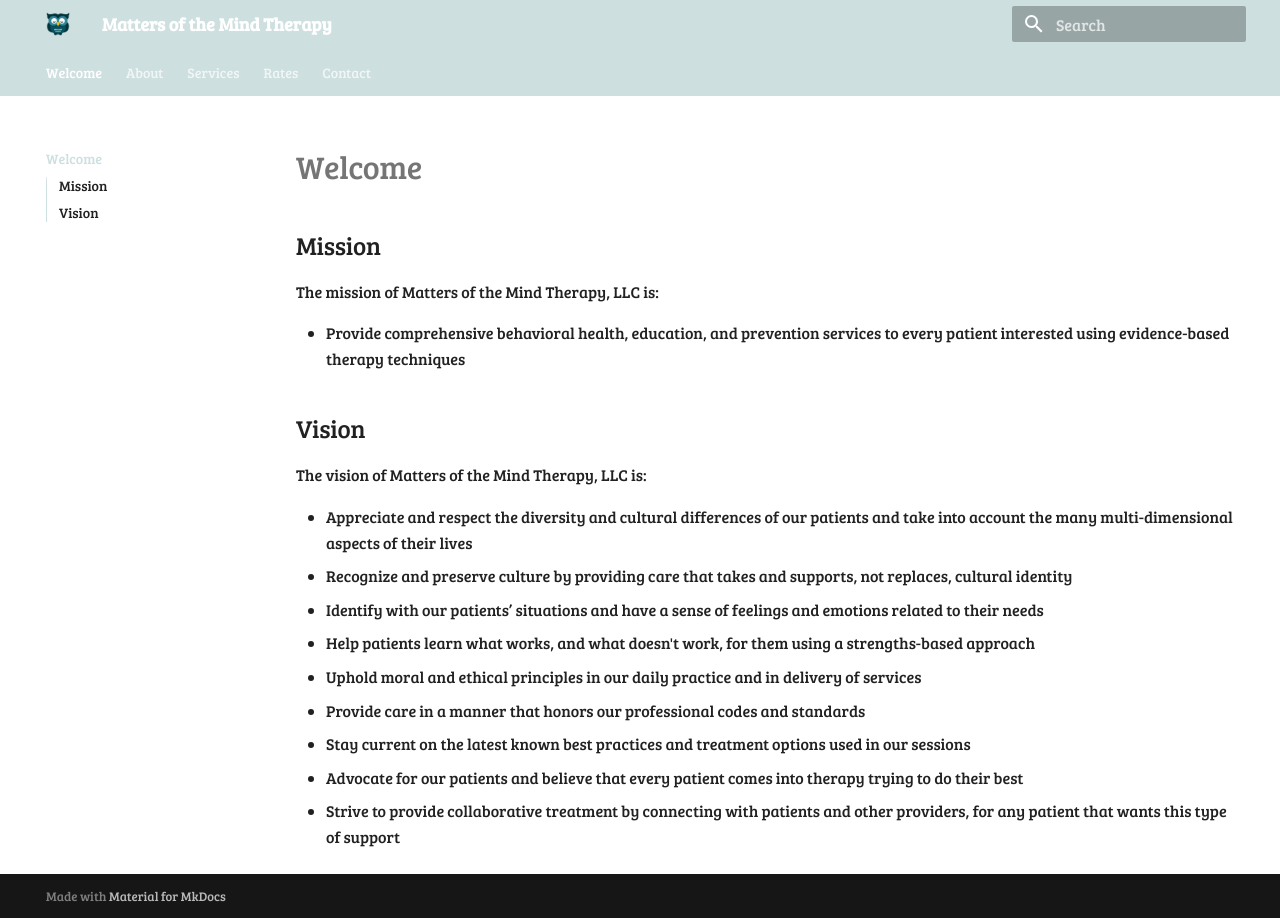
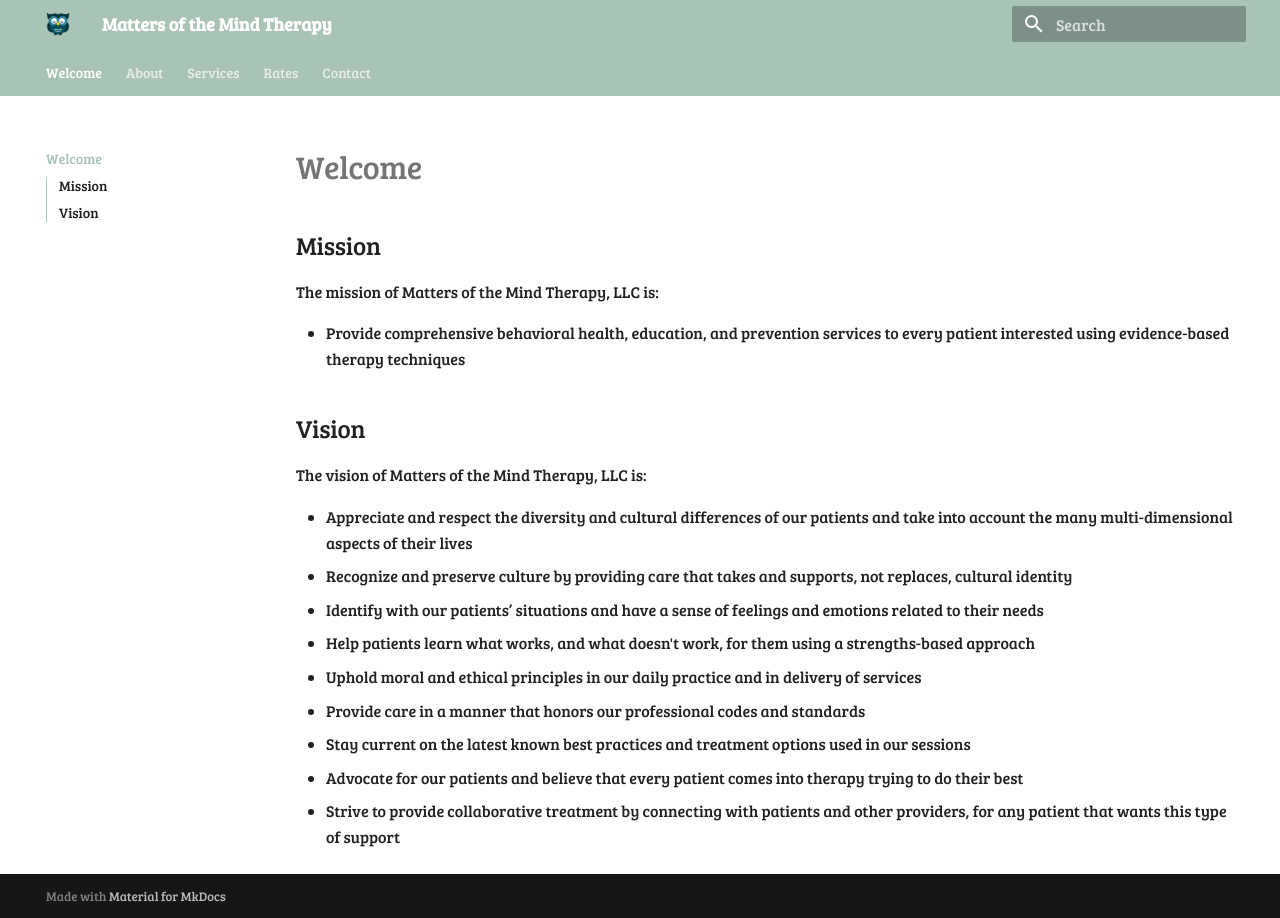
Before and after one commit to motm-therapy/website, an MkDocs documentation site: the page built from docs/index.md, in a window 1280 px wide. Built offline with MkDocs 1.6.1 and Material for MkDocs 9.7.7, drawn with Linux system fonts in a browser that asks for light colours.

Commit message:
Update extra.css

```diff
--- a/docs/stylesheets/extra.css
+++ b/docs/stylesheets/extra.css
@@ -1,5 +1,5 @@
 :root {
-  --md-primary-fg-color:     #CEDFDF;
-  --md-primary-color-light:  #CEDFDF;
-  --md-primary-color-dark:   #CEDFDF;
+  --md-primary-fg-color:     #A9C3B6;
+  --md-primary-color-light:  #A9C3B6;
+  --md-primary-color-dark:   #A9C3B6;
 }
```
